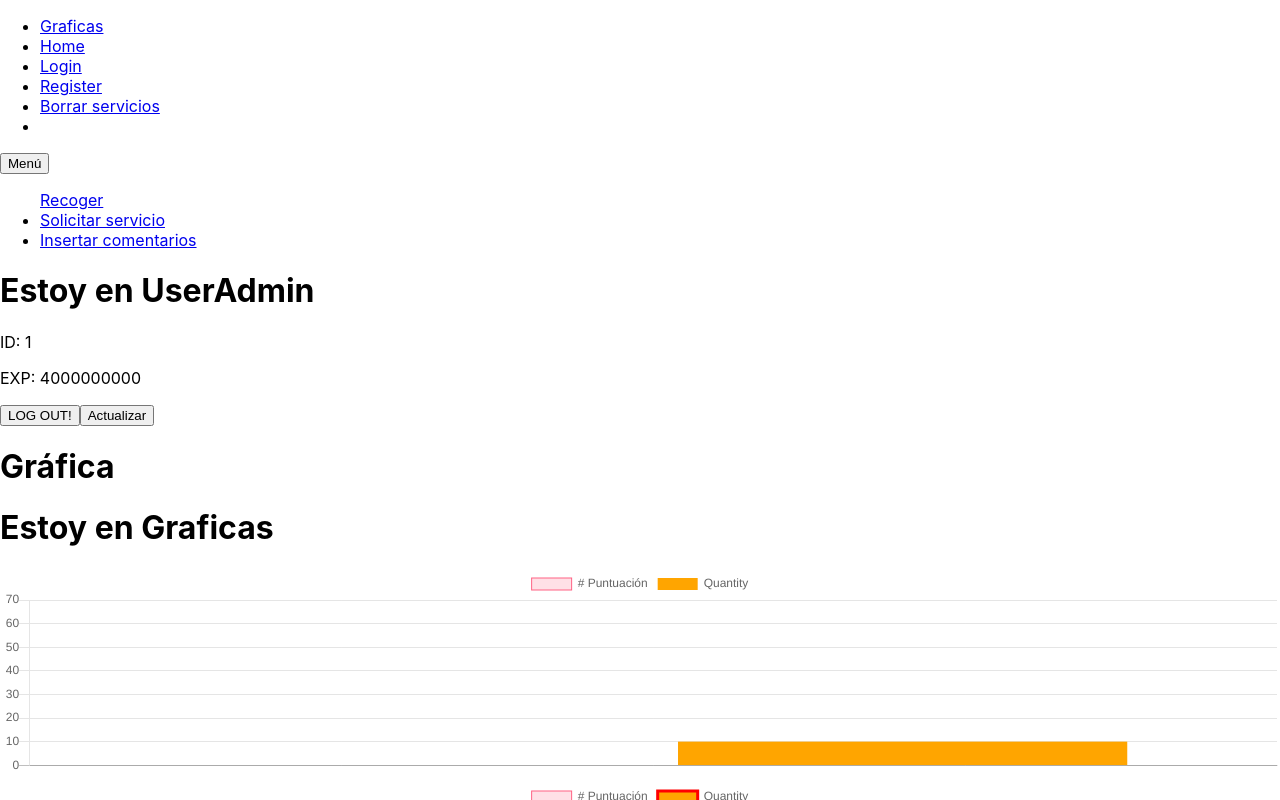
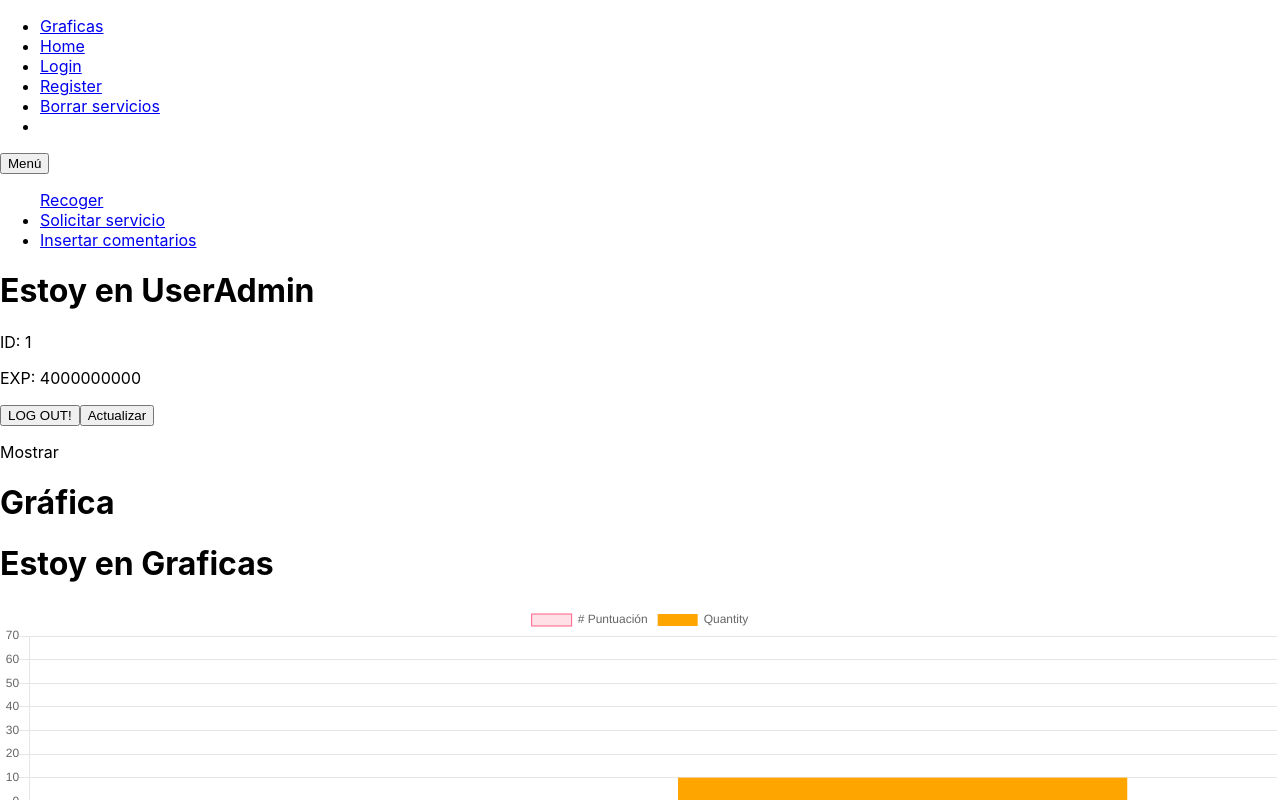
Before and after one commit to Surribas1980/necesidadesdigitales, a React (Create React App) app in the folder FRONT/: page /useradmin in a window 1280 px wide. Shown: the top 800 px of the page. Built offline with nearby package versions, Linux system fonts and the light colour scheme; no server answers; sample sign-in values are in the browser's storage.

Commit message:
Prueba de visualizar un p

```diff
--- a/FRONT/src/Pages/UserAdmin.js
+++ b/FRONT/src/Pages/UserAdmin.js
@@ -22,6 +22,7 @@ function UserAdmin(){
     const [misSerSolucionados,setmisSerSolucionados]=useState([]);
     const [valor, setValor] = useState(0);
     const [showMenu, setShowMenu]=useState(false);
+    const [mostrar, setMostrar] = useState(false);
 
     useEffect(()=>{
         const datosUser = async ()=>{
@@ -87,7 +88,8 @@ function UserAdmin(){
                         }
         }
             }>Actualizar</button>
-
+        <p onClick={()=>{setMostrar(!mostrar)}}>Mostrar</p>
+        {mostrar && <p>Esto es otro dato</p>}
         <h1>Gráfica</h1>
         <GraficaRanking valores={ranking}></GraficaRanking>
 
```
